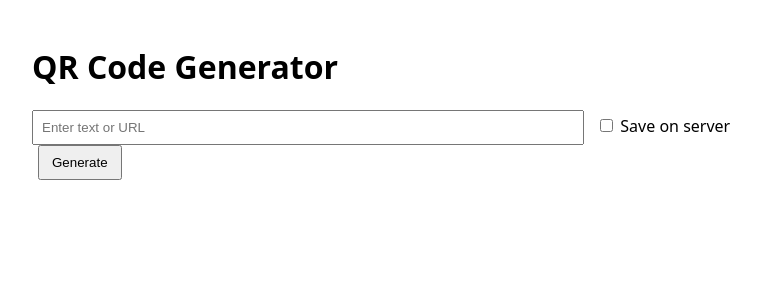
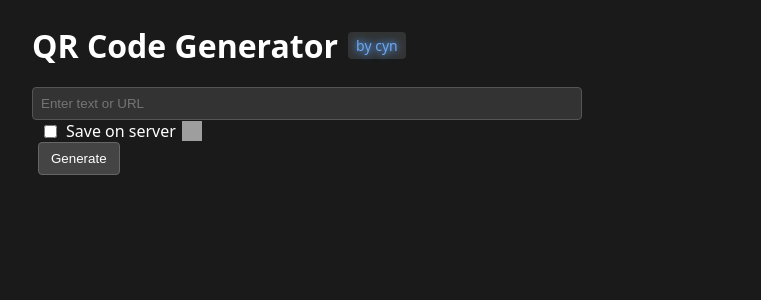
Before and after one commit to elliotaldersonx/qr_web, a Flask app: page / in a window 1280 px wide. Shown: the top 300 px of the page, without its empty margins (228-989 px from the left). Run offline with Flask 3, Linux system fonts and the light colour scheme; grey boxes are pictures that could not be loaded.

Commit message:
Update index.html layout

```diff
--- a/templates/index.html
+++ b/templates/index.html
@@ -6,20 +6,123 @@
     <title>QR Code Generator</title>
     <meta name="viewport" content="width=device-width,initial-scale=1" />
     <style>
-    body { font-family: system-ui, Arial; padding: 24px; max-width: 760px; margin: auto; }
-    input[type="text"]{ width: 70%; padding: 8px; }
-    button { padding: 8px 12px; margin-left: 6px; }
-    .row { margin-top: 12px; }
-    #preview { display:block; margin-top: 12px; max-width: 320px; border: 1px solid #ddd; padding: 6px; }
-    #savedInfo { margin-top: 12px; background:#f6f6f6; padding:10px; border-radius:6px; }
+        body {
+            font-family: system-ui, Arial;
+            padding: 24px;
+            max-width: 760px;
+            margin: auto;
+            background-color: #1a1a1a;
+            color: white;
+        }
+
+        .header-container {
+            display: flex;
+            align-items: center;
+            gap: 10px;
+            margin-bottom: 20px;
+        }
+
+        .header-container h1 {
+            margin: 0;
+        }
+
+        .author-link {
+            color: #ccc;
+            text-decoration: none;
+            font-size: 14px;
+            padding: 4px 8px;
+            background: #333;
+            border-radius: 4px;
+            transition: all 0.2s;
+            animation: glowText 2s infinite;
+        }
+
+        .author-link:hover {
+            background: #5865f2;
+            color: white;
+            text-decoration: none;
+        }
+
+        @keyframes glowText {
+            0%, 75%, 100% {
+                color: #ccc;
+                text-shadow: none;
+            }
+            50% {
+                color: #60a5fa;
+                text-shadow: 0 0 8px #60a5fa, 0 0 12px #60a5fa;
+            }
+        }
+
+        input[type="text"] {
+            width: 70%;
+            padding: 8px;
+            background: #333;
+            border: 1px solid #555;
+            color: white;
+            border-radius: 4px;
+        }
+
+        button {
+            padding: 8px 12px;
+            margin-left: 6px;
+            background: #444;
+            color: white;
+            border: 1px solid #666;
+            border-radius: 4px;
+            cursor: pointer;
+        }
+
+        button:hover {
+            background: #555;
+        }
+
+        .row {
+            margin-top: 12px;
+        }
+
+        .save-container {
+            display: flex;
+            align-items: center;
+            gap: 6px;
+            margin-left: 8px;
+        }
+
+        .save-gif {
+            width: 20px;
+            height: 20px;
+        }
+
+        #preview {
+            display: block;
+            margin-top: 12px;
+            max-width: 320px;
+            border: 1px solid #ddd;
+            padding: 6px;
+        }
+
+        #savedInfo {
+            margin-top: 12px;
+            background: #2a2a2a;
+            padding: 10px;
+            border-radius: 6px;
+            border: 1px solid #444;
+        }
     </style>
 </head>
 <body>
+    <div class="header-container">
         <h1>QR Code Generator</h1>
+        <a href="https://discord.gg/ERmducCwvK" target="_blank" class="author-link">by <span class="glow-text">cyn</span></a>
+    </div>
 
     <form id="form">
         <input id="qr_text" name="qr_text" type="text" placeholder="Enter text or URL" required />
-    <label style="margin-left:8px;"><input id="save" type="checkbox" name="save"> Save on server</label>
+        <div class="save-container">
+            <input id="save" type="checkbox" name="save">
+            <label for="save">Save on server</label>
+            <img src="https://media.tenor.com/9RJOagqZRBIAAAAi/monkey-thinking.gif" alt="save" class="save-gif" onerror="this.style.display='none'">
+        </div>
         <button type="submit">Generate</button>
     </form>
 
@@ -48,12 +151,18 @@
             // ensure `save` has either 'true' or 'false'
             fd.set("save", document.getElementById("save").checked ? "true" : "false");
 
-      const res = await fetch("/generate", { method: "POST", body: fd });
+            const res = await fetch("/generate", {
+                method: "POST",
+                body: fd
+            });
+
             const ct = res.headers.get("content-type") || "";
-
             if (ct.includes("application/json")) {
                 const j = await res.json();
-        if (j.error) { alert("Error: " + j.error); return; }
+                if (j.error) {
+                    alert("Error: " + j.error);
+                    return;
+                }
                 // show preview from saved URL and saved path
                 preview.src = j.url;
                 preview.style.display = "block";
@@ -80,11 +189,13 @@
         openFolderBtn.addEventListener("click", async () => {
             const path = openFolderBtn.dataset.path;
             if (!path) return alert("No saved file path available.");
+
             const res = await fetch("/open_folder", {
                 method: "POST",
                 headers: { "Content-Type": "application/json" },
                 body: JSON.stringify({ path })
             });
+
             const j = await res.json();
             if (j.error) alert("Could not open folder: " + j.error);
         });
```
Lines whose indentation alone changed are shown as unchanged.
